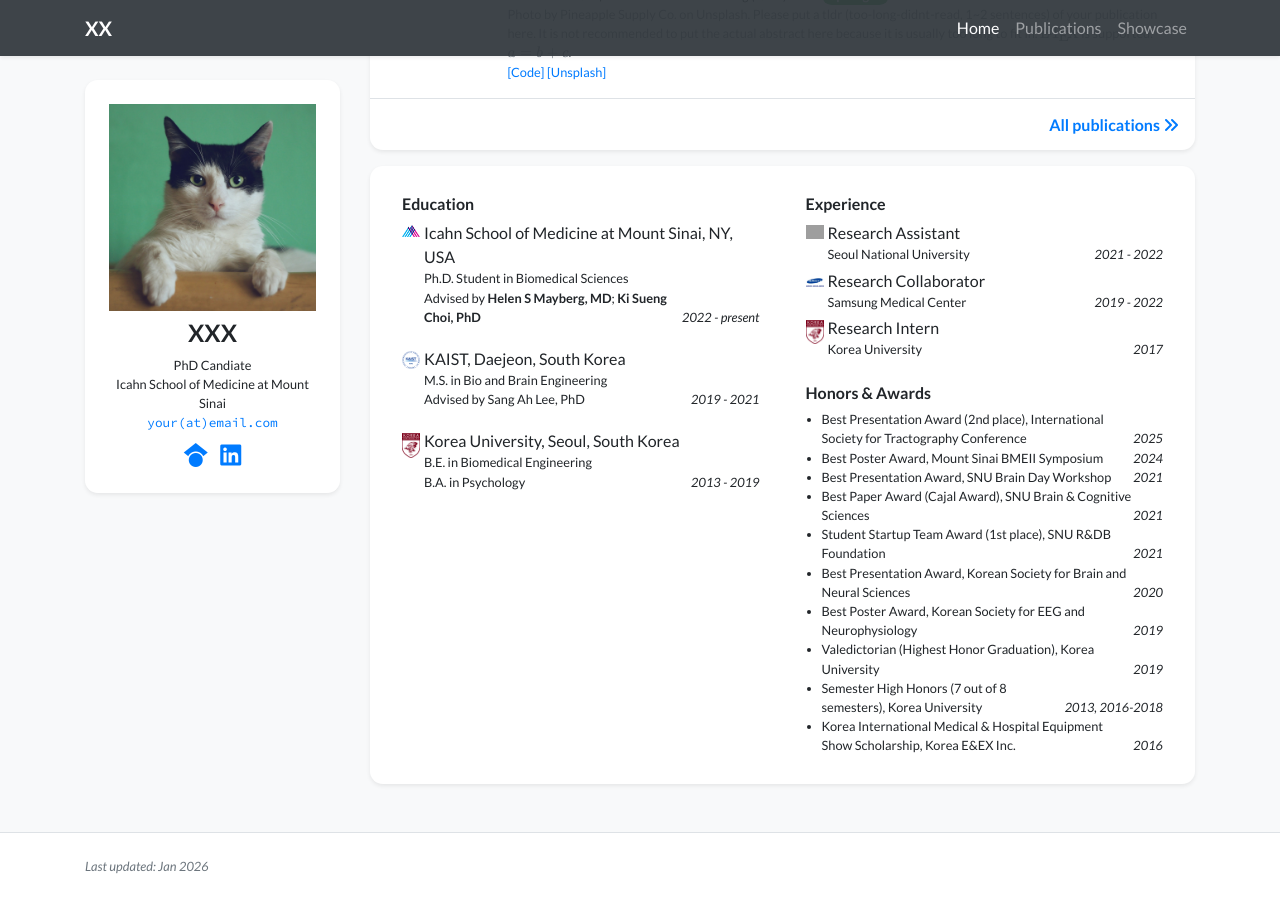
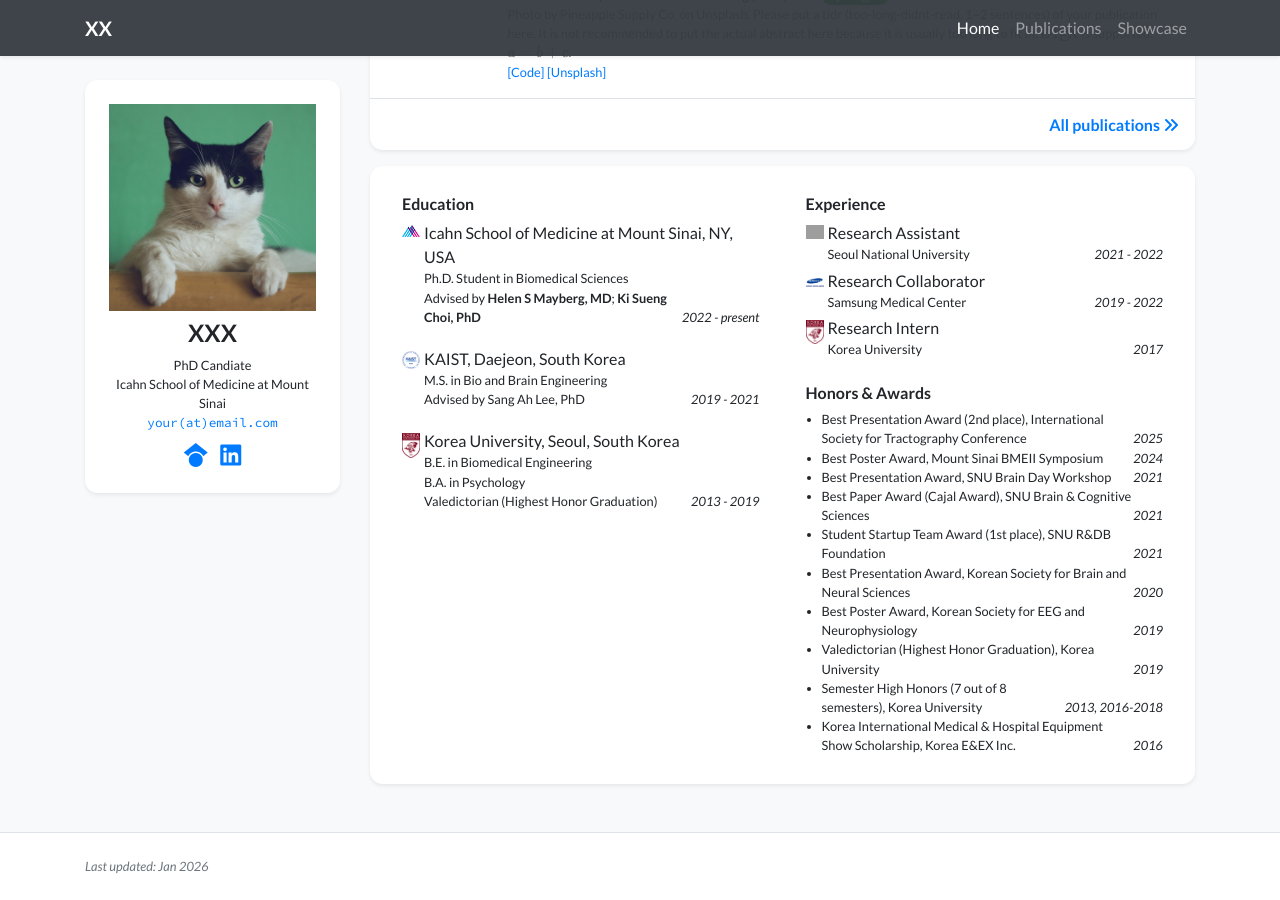
Before and after one commit to ha-neul-song/ha-neul-song.github.io, a Jekyll site: the page built from index.html, in a window 1280 px wide and 900 px high, scrolled down 730 px. Built offline with Jekyll 4.4.1, drawn with Linux system fonts in a browser that asks for light colours; nearby versions of some CDN libraries; a style sheet for code colours, icons or effects is not loaded; grey boxes are pictures that could not be loaded.

Commit message:
Update profile.yml

```diff
--- a/_data/profile.yml
+++ b/_data/profile.yml
@@ -56,7 +56,8 @@ education:
 - name: Korea University, Seoul, South Korea
   logo: /assets/images/badges/KU2.gif
   position: <p> B.E. in Biomedical Engineering <br/>
-            B.A. in Psychology </p>
+            B.A. in Psychology <br/>
+            Valedictorian (Highest Honor Graduation) </p>
   date: <p> 2013 - 2019 </p>
 
 ########################################################################
```
